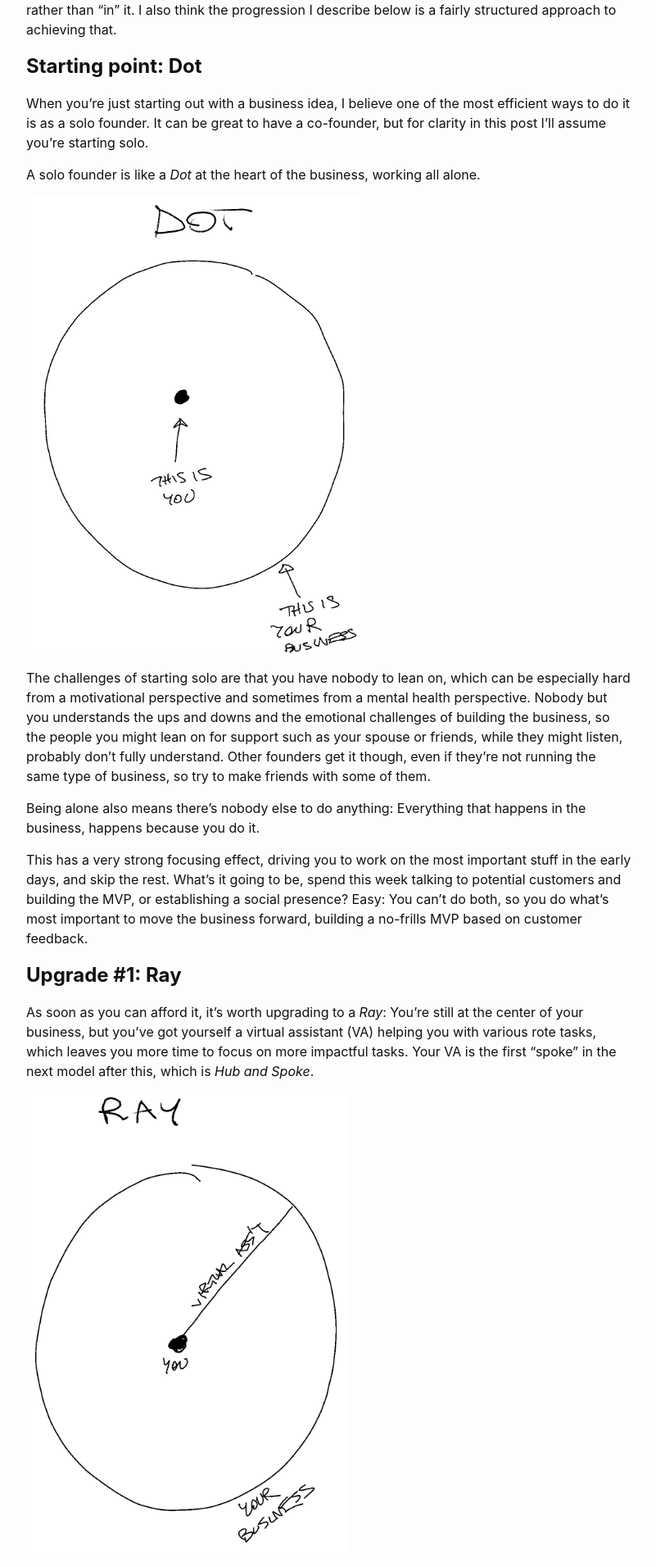
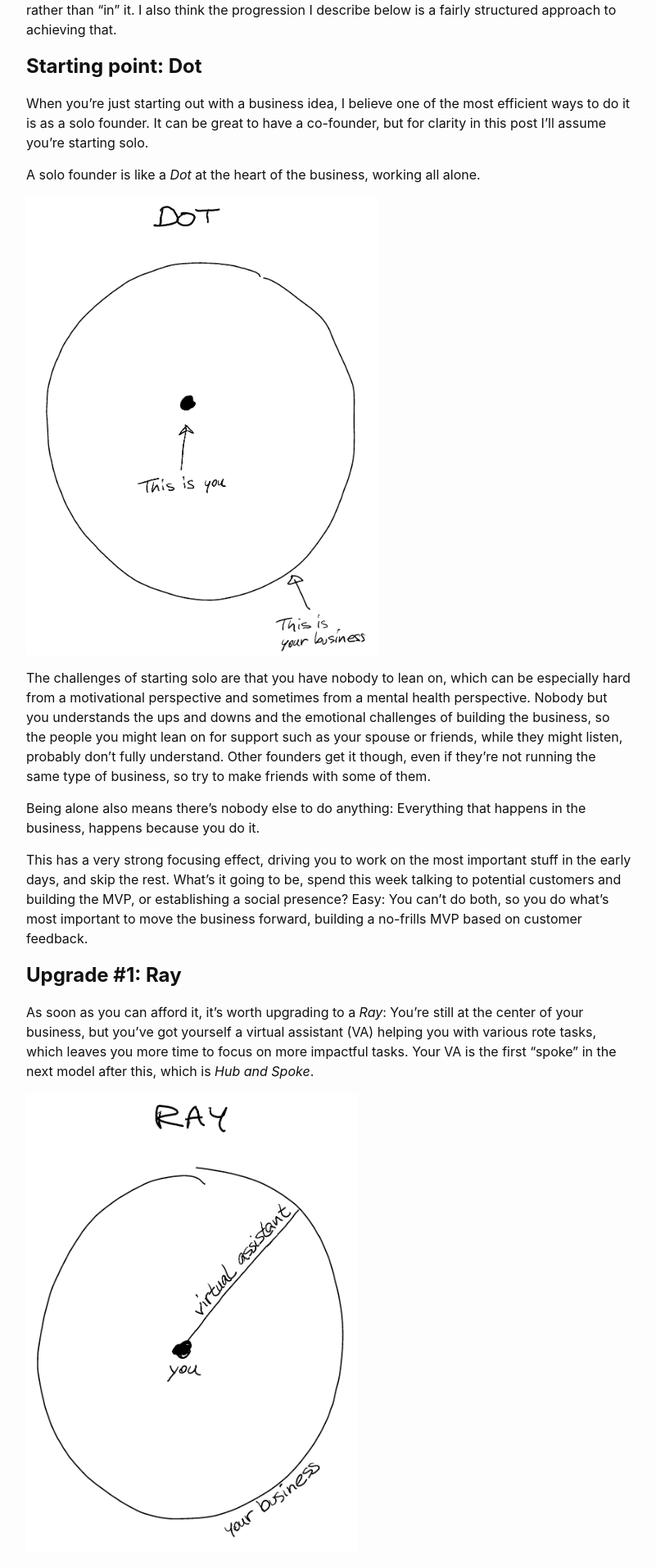
Before and after one commit to joisig/joisig.com, a Jekyll site: the page built from _posts/2020-01-16-the-spiderweb-entrepreneur.md, in a window 1280 px wide. Shown: the part 653-2565 px from the top of the page at 82% size, without its empty margins (238-1039 px from the left). Built offline with Jekyll 4.4.1, drawn with Linux system fonts in a browser that asks for light colours; comment, search, counter and statistics services are not loaded.

Commit message:
Improve illustrations

```diff
--- a/_posts/2020-01-16-the-spiderweb-entrepreneur.md
+++ b/_posts/2020-01-16-the-spiderweb-entrepreneur.md
@@ -76,7 +76,7 @@ A key approach I recommend to delegate more efficiently at this stage, and in a
 
 When I started out using SOPs, I used some online process management tools, but in the end I found that a simple Google Spreadsheet for each SOP is simple, cheap and flexible. If it’s a process where you’re never running two copies of the process at once, all you need is a simple spreadsheet similar to the below. You can make everything but the checkbox column protected so that it doesn’t get accidentally modified.
 
-<img src="/media/spiderweb-sop-example.jpg" style="max-height: 35em;" alt="Illustration of an example standard operating procedure (SOP) spreadsheet"/>
+<img src="/media/spiderweb-sop-example.png" style="max-height: 35em;" alt="Illustration of an example standard operating procedure (SOP) spreadsheet"/>
 
 > Simplified example of the SOP my VA follows after I’ve finished writing and/or reviewing a blog post on our content calendar.
 
```
Also changed, not shown: media/spiderweb-dot.png, media/spiderweb-hub-and-spoke.png, media/spiderweb-ray.png, media/spiderweb-sop-example.png, media/spiderweb-spiderweb.png.
